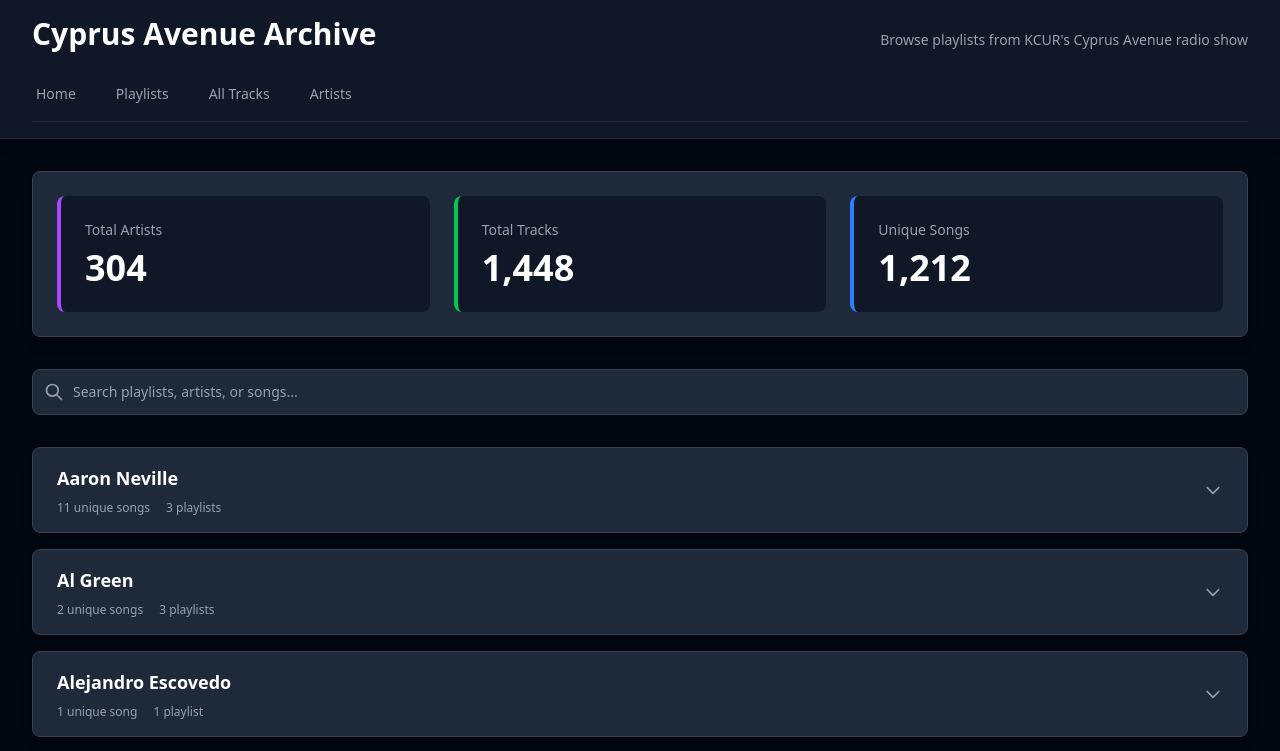
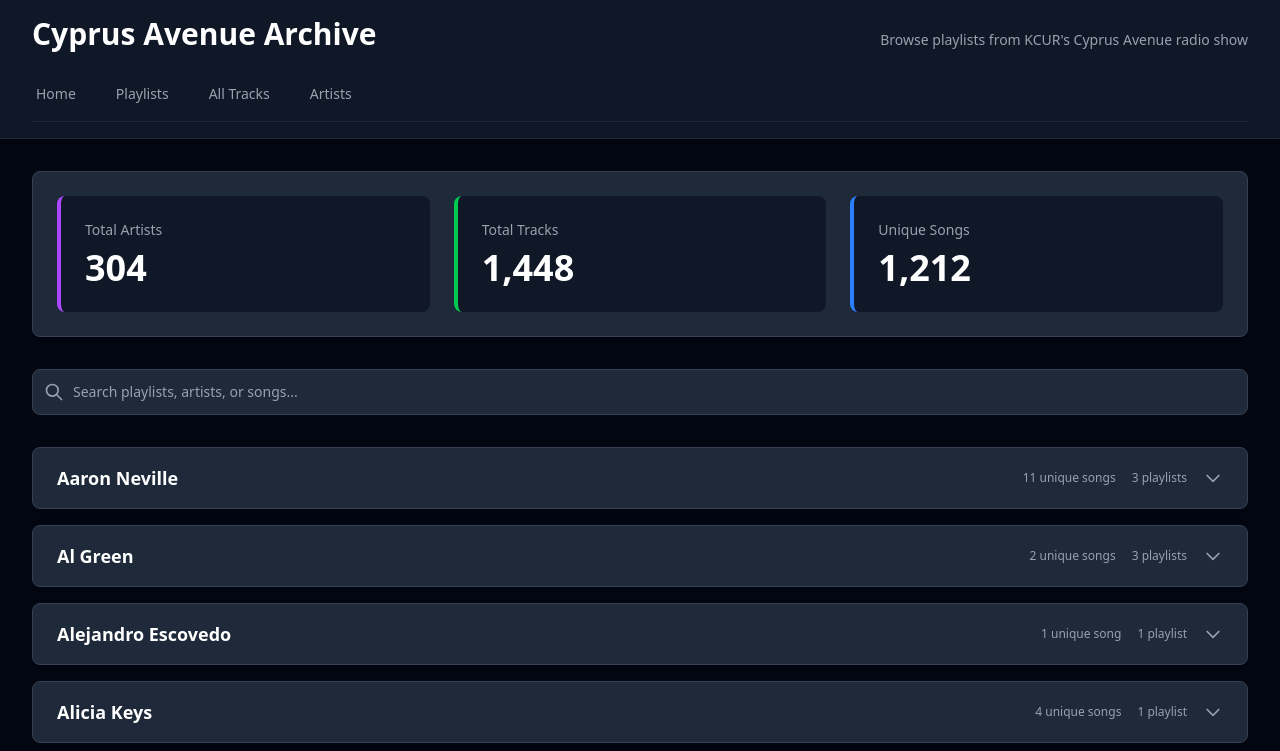
Before and after one commit to riebschlager/cyprus-avenue, a Vue app in the folder web/: page /artist/1 in a window 1280 px wide. Shown: the top 751 px of the page. Built offline with nearby package versions, Linux system fonts and the light colour scheme.

Commit message:
make artistcard shorter

```diff
--- a/web/src/components/ArtistCard.vue
+++ b/web/src/components/ArtistCard.vue
@@ -87,17 +87,17 @@ watch(() => props.isExpanded, (newVal) => {
       @click="emit('toggle')"
       class="w-full px-6 py-4 text-left flex items-center justify-between focus:outline-none focus:ring-2 focus:ring-blue-500 rounded-lg"
     >
-      <div class="flex-1 min-w-0">
+      <div class="flex-1 min-w-0 flex items-center justify-between mr-4">
         <h3 class="text-lg font-semibold text-white">
           {{ artist.name }}
         </h3>
-        <div class="mt-2 flex gap-4 text-xs text-gray-400">
+        <div class="flex gap-4 text-xs text-gray-400">
           <span>{{ artist.uniqueSongs.length }} unique song{{ artist.uniqueSongs.length === 1 ? '' : 's' }}</span>
           <span>{{ artist.playlistCount }} playlist{{ artist.playlistCount === 1 ? '' : 's' }}</span>
         </div>
       </div>
       <svg
-        class="ml-4 h-5 w-5 text-gray-400 transition-transform flex-shrink-0"
+        class="h-5 w-5 text-gray-400 transition-transform flex-shrink-0"
         :class="{ 'rotate-180': isExpanded }"
         fill="none"
         stroke="currentColor"
```
